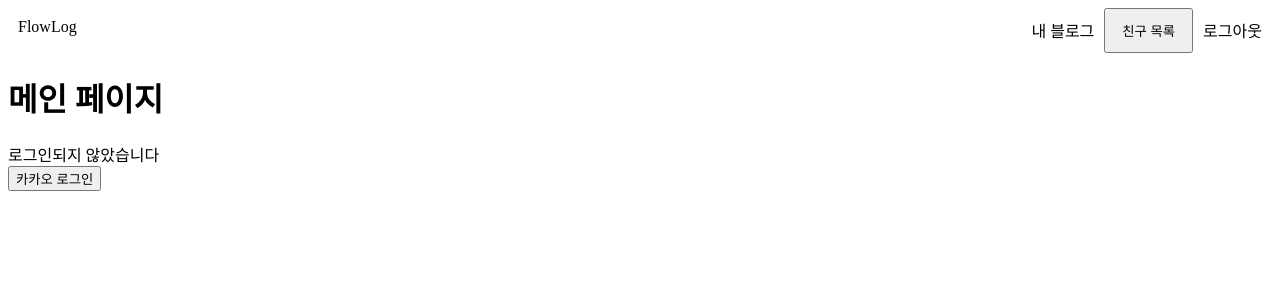
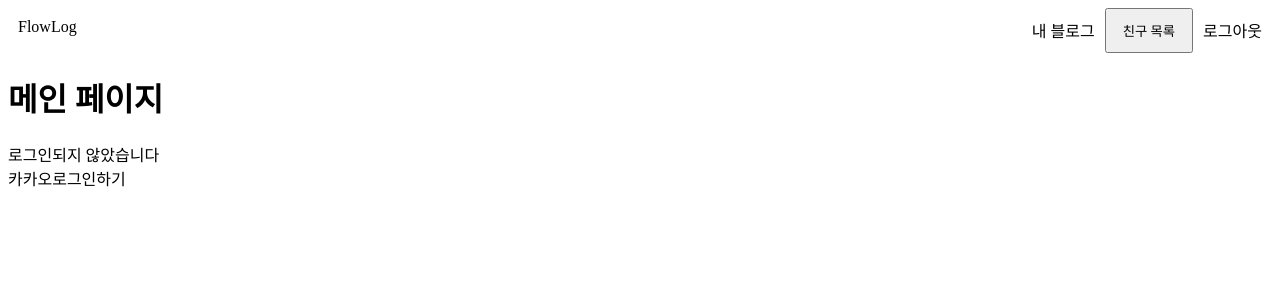
Before and after one commit to flowcamp3/flowlog, a Next.js app: page / in a window 1280 px wide. Shown: the top 300 px of the page. Built offline with nearby package versions, Linux system fonts and the light colour scheme; no server answers; a web font is replaced by a local one.

Commit message:
feat: 카카오 로그인 및 회원가입, button 폰트 적용

```diff
--- a/pages/index.tsx
+++ b/pages/index.tsx
@@ -1,67 +1,10 @@
 import { signIn, useSession, signOut } from "next-auth/react";
-import { useEffect } from "react";
+import Link from "next/link";
 
 export default function MainPage() {
-  // POST method로 fetch보내는 예시 함수
-  // const createTest1 = async (): Promise<void> => {
-  //   const randomNum: number = Math.floor(Math.random() * 1000);
-  //   const res: Response = await fetch("/api/auth/sign", {
-  //     method: "POST",
-  //     headers: {
-  //       "Content-Type": "application/json",
-  //     },
-  //     body: JSON.stringify({
-  //       email: `test${randomNum}@test.com`,
-  //     }),
-  //   });
-  //   const data: any = await res.json();
-  // };
+  const { data: session } = useSession();
 
-  const isSignUp = async (email: string): Promise<void> => {
-    // /api/auth/sign으로 email을 인자로 전달하면서 GET method를 요청하는 api를 호출하고, 응답 data에 따라 redirect된다.
-    const res: Response = await fetch(`/api/auth/sign?email=${email}`);
-    const data: any = await res.json();
-    if (data.redirect) {
-      window.location.href = data.redirect;
-    }
-  };
-
-  const handleSignIn = async () => {
-    // 카카오 로그인 버튼을 누르면 실행되고, next-auth/react에서 제공하는 signIn("kakao")함수를 실행하여 카카오 로그인을 한다.
-    // 그 이후에 session을 생성한다.
-    const result = await signIn('kakao', { redirect: false });
-    if (result?.error) {
-      alert(result.error);
-      return;
-    }
-    // 그러나 session이 생성되기전에 다음의 if문을 실행시키게 되면서 We don't have session을 출력하게 되고, /api/auth/sign으로 GET을 요청하지 않게된다.
-    if (session) {
-      console.log("We have session")
-      const res: Response = await fetch(`/api/auth/sign?email=${email}`);
-      const data: any = await res.json();
-
-    } else {
-      console.log("We don't have session");
-    }
-  };
-
-
-
-
-
-
-  // const { data: session } = useSession();
-  const { data: session, status } = useSession();
-  // const loading = status === "loading";
-
-  // useEffect(() => {
-  //   if (session) {
-  //     isSignUp(session.user.email);
-  //   }
-  // }, [session]);
-
-
-  if (session) {
+  if (session?.user.email) {
     return (
       <>
         <h1>메인 페이지</h1>
@@ -80,14 +23,9 @@ export default function MainPage() {
       <>
         <h1>메인 페이지</h1>
         로그인되지 않았습니다 <br />
-        <button
-          onClick={() => {
-            handleSignIn();
-            // signIn("kakao");
-          }}
-        >
-          카카오 로그인
-        </button>
+        <Link href="/signin">
+          <div>카카오로그인하기</div>
+        </Link>
       </>
     );
   }
--- a/styles/global.css
+++ b/styles/global.css
@@ -6,6 +6,11 @@ body {
 a {
   text-decoration: none;
   color: black;
+}
+
+/* button font 변경 */
+button {
+    font-family: stardust, DungG;
 }
 
 @font-face {
```
Also changed, not shown: pages/api/auth/sign.js (+2 -6 lines), pages/signin.tsx (added, +35 -0 lines).
